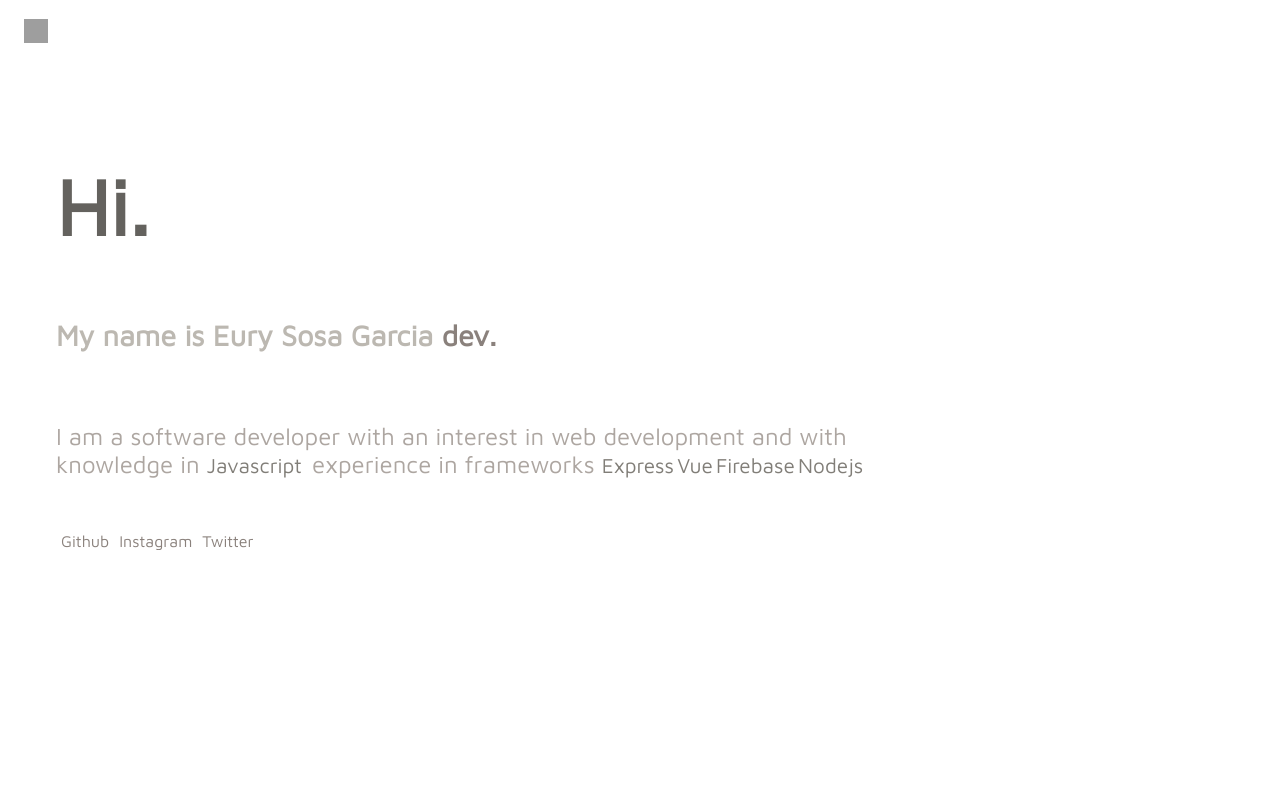
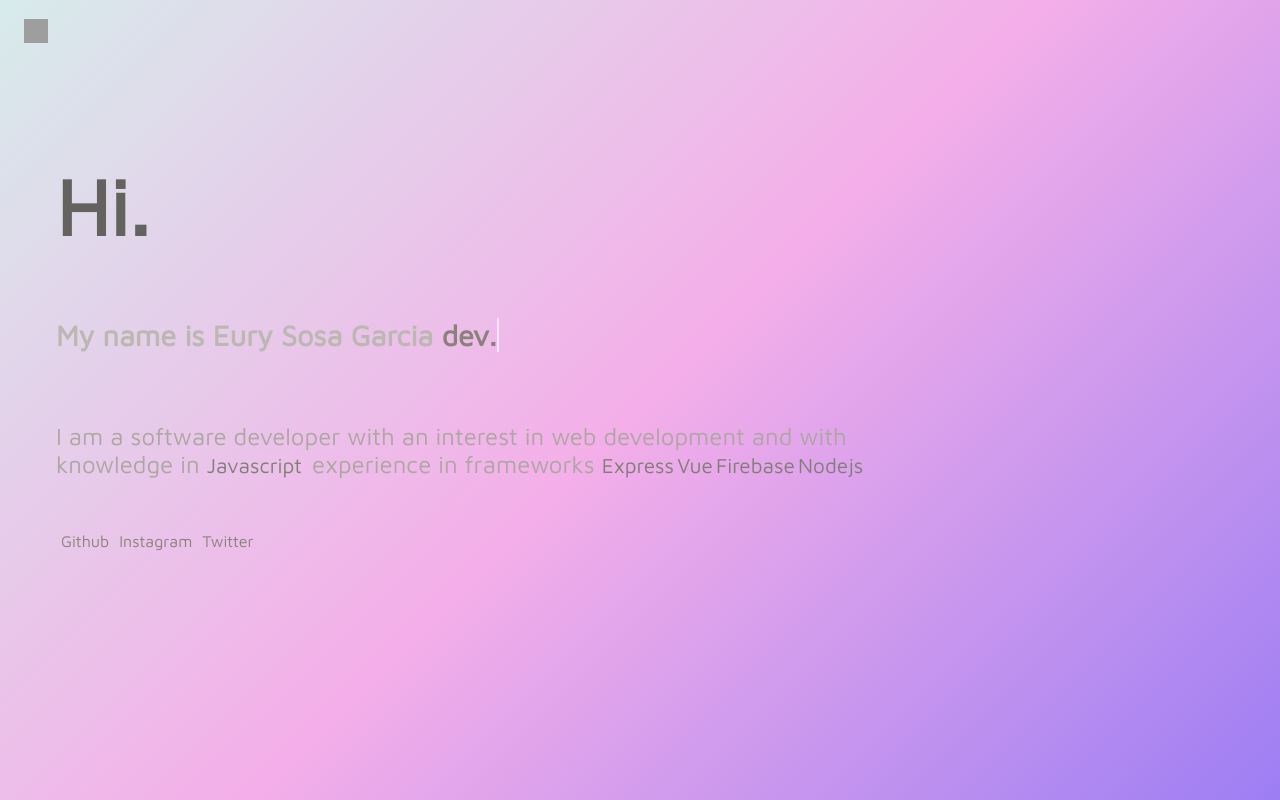
Before and after one commit to watercubz/watercubz, a Vue app: page / in a window 1280 px wide. Built offline with nearby package versions, Linux system fonts and the light colour scheme; grey boxes are pictures that could not be loaded.

Commit message:
Update style.css

```diff
--- a/src/style.css
+++ b/src/style.css
@@ -4,7 +4,9 @@
   --accent-color: #cacaca;
   --text-primary-color: #222;
   --element-size: 4rem; /* <- this is the base size of our element */
+  position:fixed; z-index: -1; top:0px; left:0px; height:100%; width:100%; position:absolute; width:100%; height:100%; background-image: linear-gradient(135deg, rgb(215, 235, 235), rgb(244, 175, 233), rgb(157, 126, 243))
 }
+
 
 
 
```
